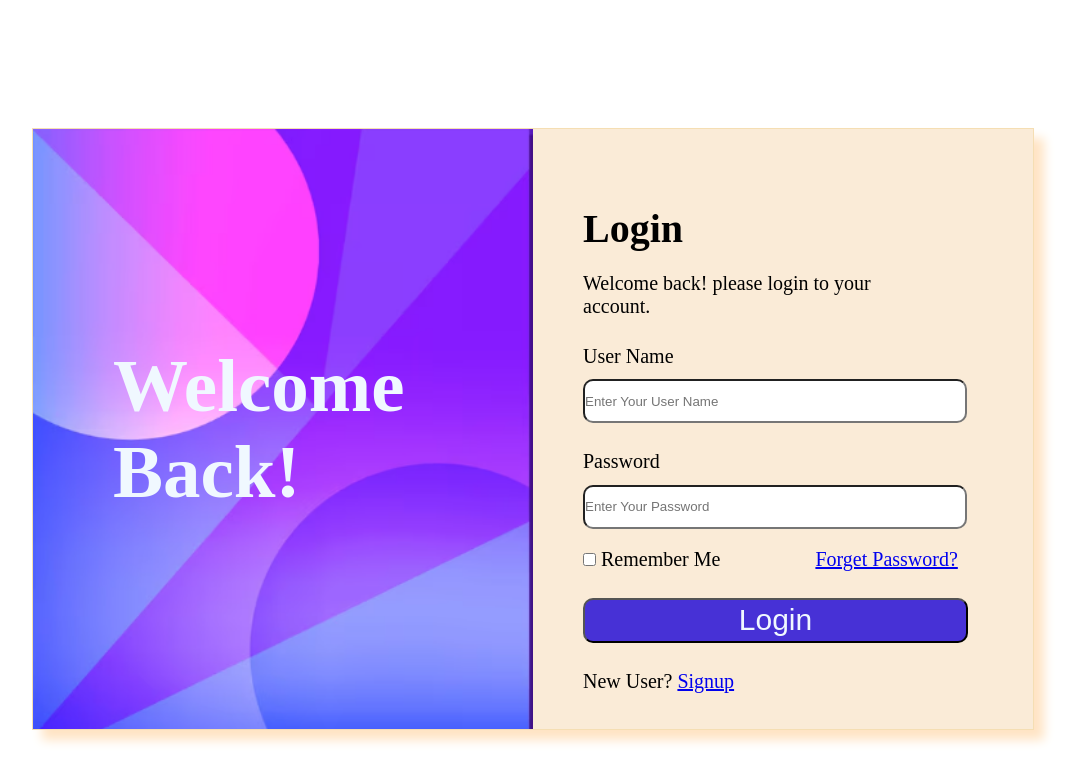
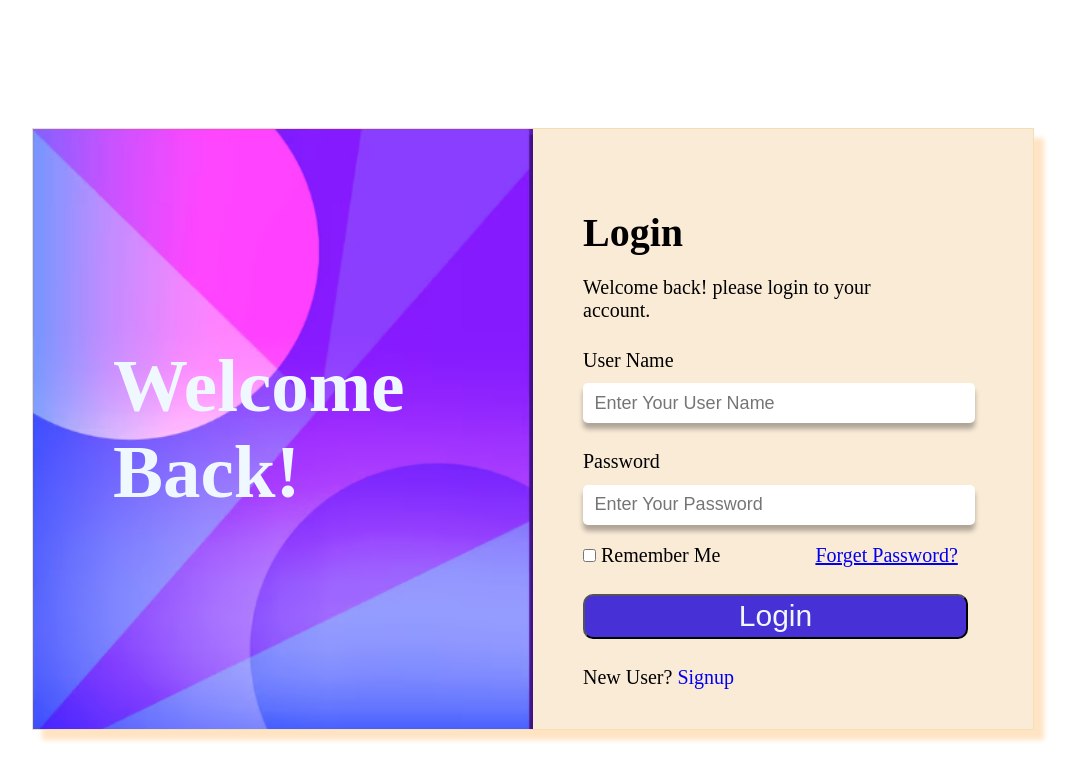
Before and after one commit to Usman-52/Task-03-html-css, a plain HTML site: page index.html in a window 1280 px wide. Shown: the whole page, without its empty margins (107-1186 px from the left). Drawn offline with Linux system fonts and the light colour scheme.

Commit message:
i made some changes

```diff
--- a/style.css
+++ b/style.css
@@ -15,7 +15,7 @@
     align-items: center;
     flex-wrap:wrap;
     margin-top: 10%;
-    box-shadow: 10px 10px 10px  bisque;
+    box-shadow: 10px 10px 5px  bisque;
 }
 .container1 {
     background-image: url(./side.png);
@@ -29,7 +29,6 @@
 
 
 }
-
 
 .container1 > p {
     margin-left: 80px;
@@ -57,16 +56,23 @@
 #UserName-password {
     width: 380px;
     height: 40px;
-    border-radius: 10px;
+    border-radius: 5px;
     margin-top: 3%;
+    padding-left: 3%;
+    border: none;
+    box-shadow: 0px 6px 5px rgba(0, 0, 0, 0.3);
+    font-size: 18px;
+
 }
 
 .checkBox {
     margin-top: 5%;
+    text-decoration: none;
 }
 
 .checkBox > input {
     font-size: 100px;
+
 }
 
 .checkBox > p {
@@ -87,5 +93,8 @@
 .Signup > p {
     display: inline-block;
     margin-top: 7%;
+}
 
+.Signup a {
+    text-decoration: none;
 }
```
